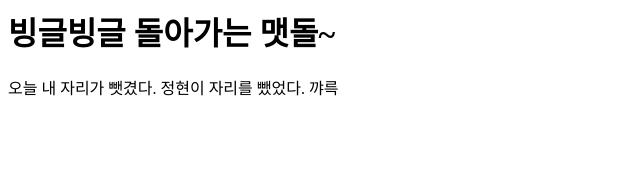
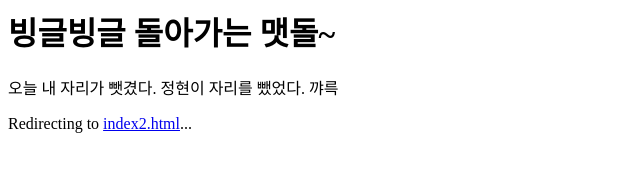
Before and after one commit to suuu-jiiin/tooziin-s-homepage, a plain HTML site: page index.html in a window 1280 px wide. Shown: the whole page, without its empty margins (0-640 px from the left). Drawn offline with Linux system fonts and the light colour scheme.

Commit message:
Update index.html

```diff
--- a/index.html
+++ b/index.html
@@ -5,5 +5,6 @@
   <body>
     <h1>빙글빙글 돌아가는 맷돌~</h1>
     <p>오늘 내 자리가 뺏겼다. 정현이 자리를 뺐었다. 꺄륵</p>
+    <p>Redirecting to <a href="index2.html">index2.html</a>...</p>
   </body>
 </html>
```
